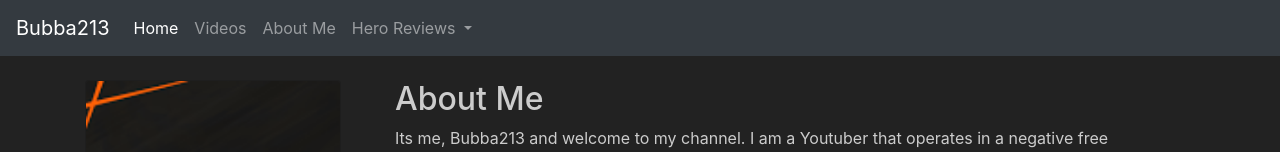
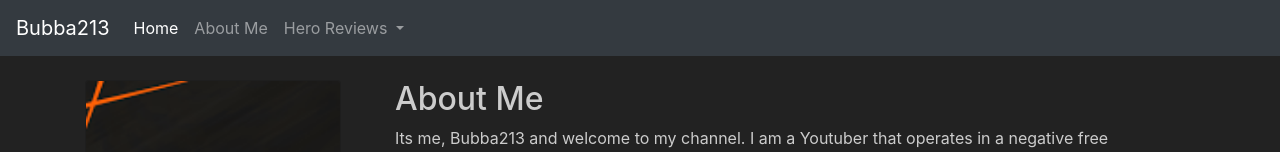
Before and after one commit to Bubba213/FinalWebsiteProject, a plain HTML site: page About me.html in a window 1280 px wide. Shown: the top 152 px of the page. Drawn offline with nearby package versions, Linux system fonts and the light colour scheme.

Commit message:
This is the final Draft Of My Project

```diff
--- a/About me.html
+++ b/About me.html
@@ -29,9 +29,6 @@
         <ul class="navbar-nav mr-auto">
             <li class="nav-item active">
                 <a class="nav-link" href="index.html">Home <span class="sr-only">(current)</span></a>
-            </li>
-            <li class="nav-item">
-                <a class="nav-link" href="Videos.html">Videos</a>
             </li>
             <li class="nav-item">
                 <a class="nav-link" href="About%20me.html">About Me</a>
```
